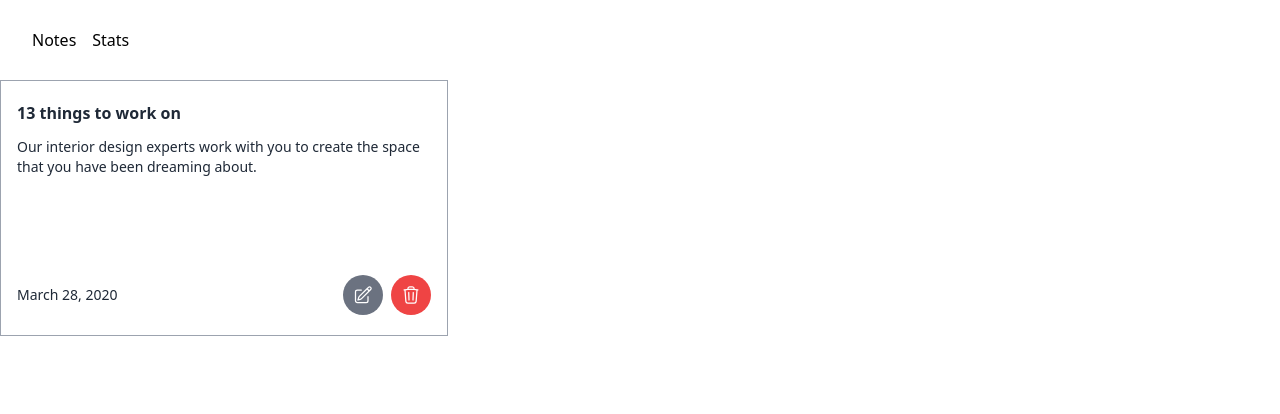
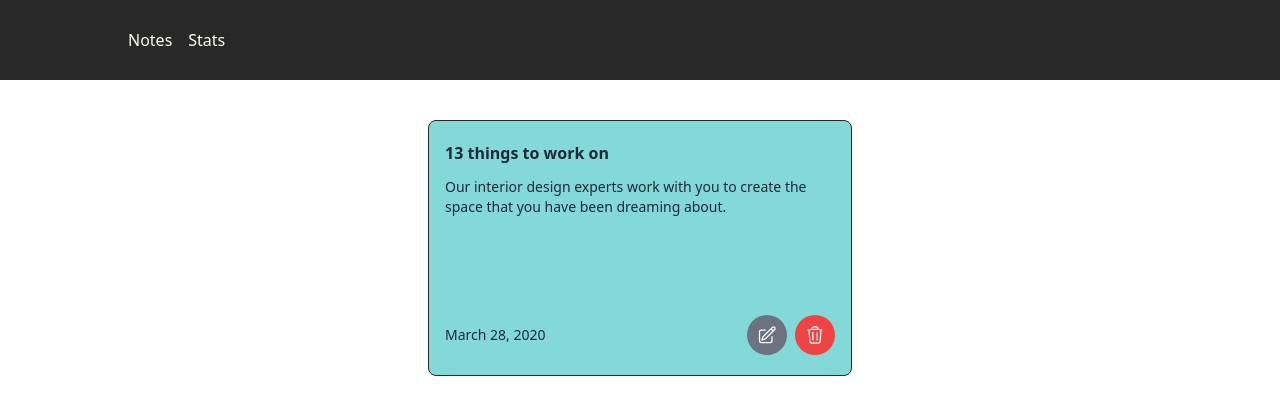
Before and after one commit to momo-dev1/Note-taking, a Vue app: page / in a window 1280 px wide. Shown: the top 414 px of the page. Built offline with nearby package versions, Linux system fonts and the light colour scheme.

Commit message:
initial commit

```diff
--- a/index.html
+++ b/index.html
@@ -1,13 +1,16 @@
 <!DOCTYPE html>
 <html lang="en">
+
 <head>
   <meta charset="UTF-8" />
   <link rel="icon" href="/favicon.ico" />
   <meta name="viewport" content="width=device-width, initial-scale=1.0" />
-    <title>Noteballs</title>
+  <title>Note App</title>
 </head>
+
 <body>
   <div id="app"></div>
   <script type="module" src="/src/main.js"></script>
 </body>
+
 </html>
--- a/src/components/layout/NavBar.vue
+++ b/src/components/layout/NavBar.vue
@@ -5,18 +5,17 @@
   <!-- component -->
   <nav
     class="
-      bg-white
+      bg-[#282828]
       w-full
       flex
       relative
       justify-between
       items-center
-      mx-auto
       px-8
       h-20
     "
   >
-    <div class="flex gap-4">
+    <div class="flex gap-4 max-w-5xl text-[#fefef6] w-full mx-auto">
       <button>
         <RouterLink to="/">Notes</RouterLink>
       </button>
--- a/src/components/layout/NoteCard.vue
+++ b/src/components/layout/NoteCard.vue
@@ -2,26 +2,23 @@
 </script>
 
 <template>
-  <div class="max-w-md rounded-lg">
+  <div class="max-w-md py-10 px-3 mx-auto">
     <div
       class="
         w-full
         h-64
         flex flex-col
         justify-between
-        dark:bg-gray-800
-        bg-white
-        dark:border-gray-700
-        border border-gray-400
+        bg-[#83d8d8]
+        border border-[#282828]
+        rounded-lg
         py-5
         px-4
       "
     >
       <div>
-        <h4 class="text-gray-800 dark:text-gray-100 font-bold mb-3">
-          13 things to work on
-        </h4>
-        <p class="text-gray-800 dark:text-gray-100 text-sm">
+        <h4 class="text-gray-800 font-bold mb-3">13 things to work on</h4>
+        <p class="text-gray-800 text-sm">
           Our interior design experts work with you to create the space that you
           have been dreaming about.
         </p>
```
Lines whose indentation alone changed are shown as unchanged.
